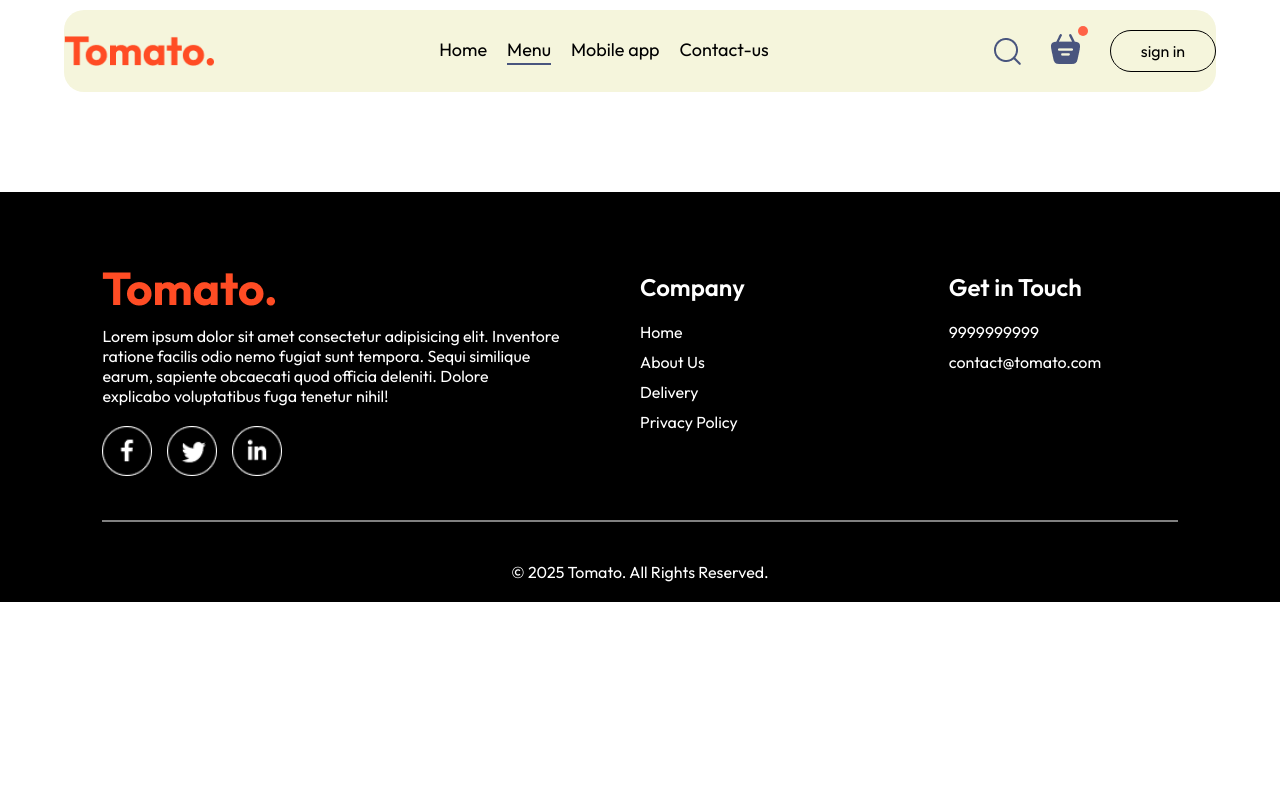
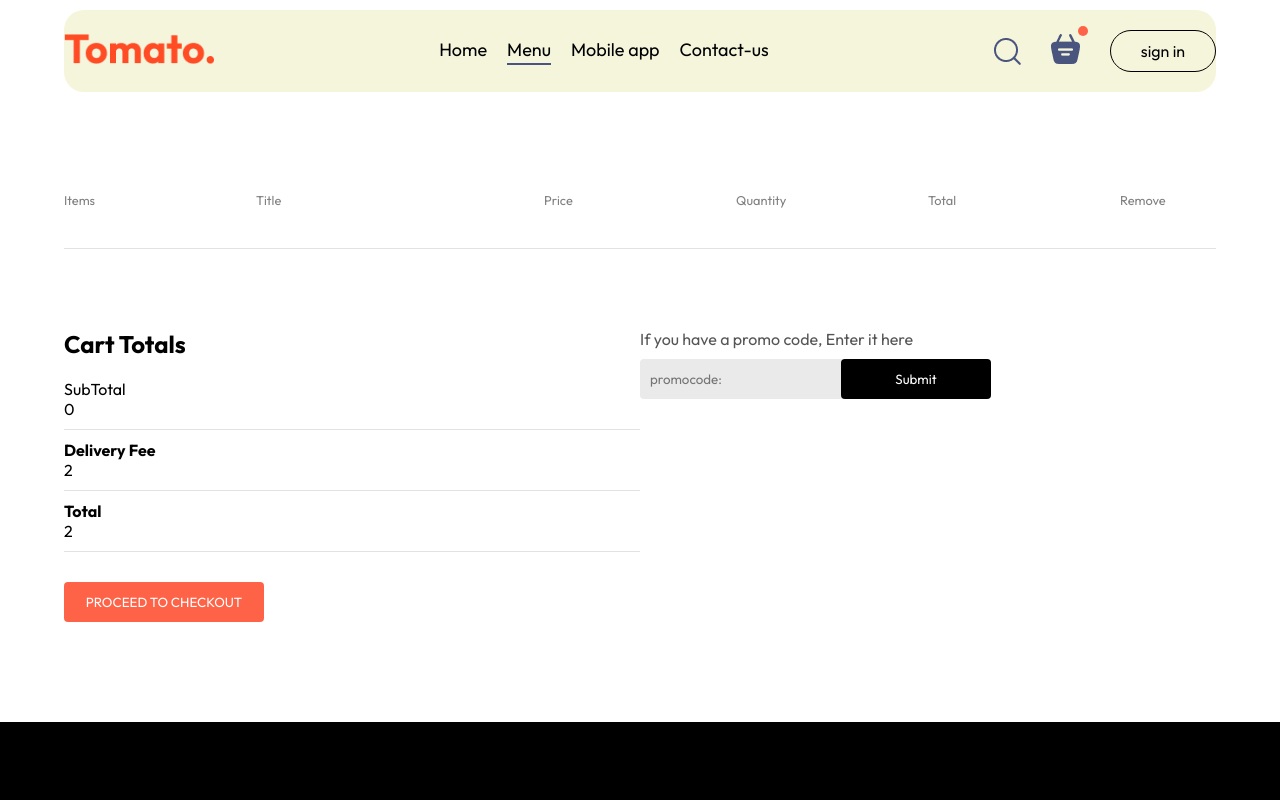
Before and after one commit to dark-knight2323/food-delivery-app, a React (Vite) app in the folder frontend/: page /cart in a window 1280 px wide. Shown: the top 800 px of the page. Built offline with nearby package versions, Linux system fonts and the light colour scheme.

Commit message:
completed sign in page

```diff
--- a/frontend/src/components/LoginPopUp/LoginPopUp.css
+++ b/frontend/src/components/LoginPopUp/LoginPopUp.css
@@ -1,4 +1,73 @@
 .login-popup-title img{
     cursor: pointer;
+}
+.login-popup{
+    position: absolute;
+    z-index: 1;
+    width: 100%;
+    height: 100%;
+    background-color: rgba(99, 105, 114, 0.589);
+    display: grid;
+}
 
+.login-popup-container{
+    place-self: center;
+    width: max(23vw , 330px);
+    color: rgb(90, 107, 107);
+    background-color: rgb(255, 255, 255);
+    display: flex;
+    flex-direction: column;
+    gap: 25px;
+    padding: 25px 30px;
+    border-radius: 8px;
+    font-size: 14px;
+    animation: fadeIn 0.5s;
 }
+.login-popup-title{
+    display: flex;
+    justify-content: space-between;
+    align-items: center;
+    color: black;
+}
+
+.login-popup-title img{
+    width: 16px;
+    cursor: pointer;
+}
+
+.login-popup-inputs{
+    display: flex;
+    flex-direction: column;
+    gap: 20px;
+}
+.login-popup-inputs input{
+    outline: none;
+    border: 1px solid black;
+    padding: 10px;
+    border-radius: 4px;
+}
+.login-popup-container button{
+    border: none;
+    padding: 10px;
+    border-radius: 4px;
+    color: white;
+    background-color: tomato;
+    font-size: 15px;
+    cursor: pointer;
+}
+.login-popup-condition{
+    display: flex;
+    align-items: start;
+    gap: 8px;
+    margin-top: -15px;
+}
+
+.login-popup-condition input{
+    margin-top: 5px;
+}
+
+.login-popup p span{
+    color: tomato;
+    font-weight: 500;
+    cursor: pointer;
+}
--- a/frontend/src/components/navbar/Navbar.jsx
+++ b/frontend/src/components/navbar/Navbar.jsx
@@ -7,7 +7,7 @@
     const [menu, setMenu] = useState("menu");
   return (
     <div className='navbar'>
-      <img src={assets.logo} alt="" className='logo'/>
+      <Link to='/'><img src={assets.logo} alt="" className='logo'/></Link>
       <ul className="navbarmenu">
         <Link onClick={()=> setMenu("home")}  className={menu === "home" ? "active":""}>Home</Link>
         <a href='#explore-menu'  onClick={()=> setMenu("menu")} className={menu === "menu" ? "active":""}>Menu</a>
@@ -17,9 +17,8 @@
       <div className="navbar-right">
         <img src={assets.search_icon} alt="" />
         <div className="navbar-search-icon">
-            <img src={assets.basket_icon} alt="" />
+            <Link to='/cart'><img src={assets.basket_icon} alt="" /></Link>
             <div className="dot">
-
             </div>
         </div>
         <button onClick={()=>{setShowLogin(true)}}> sign in</button>
--- a/frontend/src/context/StoreContext.jsx
+++ b/frontend/src/context/StoreContext.jsx
@@ -16,16 +16,24 @@
         setCartItems((prev)=> ({...prev, [itemId]:prev[itemId]-1}))
     }
 
-    useEffect(()=>{
-        console.log(cartItems);
-    }, [cartItems])
+    const getTotalCartAmount = () => {
+        let total =0;
+        for(const item in cartItems){
+            if(cartItems[item]>0){
+                let itemInfo = food_list.find((product)=>product._id === item);
+                total += itemInfo.price * cartItems[item];
+            }
+        }
+        return total;
+    }
 
     const contextValue = {
         food_list,
         cartItems,
         setCartItems,
         addToCart,
-        removeFromCart
+        removeFromCart,
+        getTotalCartAmount
     }
     return (
         <StoreContext.Provider value={contextValue}>
--- a/frontend/src/pages/Cart/Cart.css
+++ b/frontend/src/pages/Cart/Cart.css
@@ -0,0 +1,113 @@
+.cart{
+    margin-top: 100px;
+
+}
+
+.cart-items-title{
+    display: grid;
+    grid-template-columns: 1fr 1.5fr 1fr 1fr 1fr 0.5fr;
+    align-items: center;
+    color: gray;
+    font-size: max(1vw, 12px);
+}
+
+.cart-items-item{
+    margin: 10px 0px;
+    color: black;
+
+}
+
+.cart-items-item img{
+    width: 50px;
+
+}
+
+.cart hr{
+    height: 1px;
+    background-color: #e2e2e2;
+    border: none;
+
+}
+
+.cart-items-item .cross{
+    cursor: pointer;
+}
+
+.cart-bottom{
+    margin-top: 80px;
+    display: flex;
+    justify-content: space-between;
+}
+
+.cart-total{
+    flex: 1;
+    display: flex;
+    flex-direction: column;
+    gap: 20px;
+}
+
+.cart-total-details{
+    display: flex;
+    justify-content: space-between;
+    color: #848181;
+}
+
+.cart-total hr{
+    margin: 10px 0px;
+
+}
+
+.cart-total button{
+    border: none;
+    color: white;
+    background-color: tomato;
+    width: max(15vw, 200px);
+    padding: 12px 0px;
+    border-radius: 4px;
+    cursor: pointer;
+}
+
+.cart-promocode{
+    flex: 1;
+    display: flex;
+}
+
+.cart-promocode p{
+    color: #555;
+
+}
+
+.cart-promocode-input{
+    margin-top: 10px;
+    display: flex;
+    justify-content: space-between;
+    align-items: center;
+    background-color: #eaeaea;
+    border-radius: 4px;
+}
+
+.cart-promocode-input input{
+    background: transparent;
+    border: none;
+    outline: none;
+    padding-left: 10px;
+}
+
+.cart-promocode-input button{
+    cursor: pointer;
+    background-color: black;
+    color: white;
+    border-radius: 4px;
+    padding: 12px 5px;
+    border: none;
+    width: max(10vw, 150px);
+}
+
+@media (max-width:750px) {
+    .cart-bottom{
+        flex-direction: column-reverse;
+    }
+    .cart-promocode{
+        justify-content: start;
+    }
+}
--- a/frontend/src/pages/Cart/Cart.jsx
+++ b/frontend/src/pages/Cart/Cart.jsx
@@ -1,9 +1,74 @@
-import React from 'react'
+import React, { useContext } from 'react'
 import './Cart.css'
+import { StoreContext } from '../../context/StoreContext'
 const Cart = () => {
+  const { cartItems, food_list, removeFromCart , getTotalCartAmount} = useContext(StoreContext);
   return (
-    <div>
+    <div className="cart">
+      <div className="cart-items">
+        <div className="cart-items-title">
+          <p>Items</p>
+          <p>Title</p>
+          <p>Price</p>
+          <p>Quantity</p>
+          <p>Total</p>
+          <p>Remove</p>
+        </div>
+        <br />
+        <hr />
+        {food_list.map((item, index) => {
+          if (cartItems[item._id] > 0) {
+            return (
+              <>
+                <div className='cart-items-title cart-items-item'>
+                  <img src={item.image} alt="" />
+                  <p>{item.name}</p>
+                  <p>₹{item.price}</p>
+                  <p>{cartItems[item._id]}</p>
+                  <p>₹{item.price * cartItems[item._id]}</p>
+                  <p onClick= {()=>{removeFromCart(item._id)}}className='cross'>x</p>
+                </div>
+                <hr />
+              </>
 
+            )
+          }
+        })}
+      </div>
+      <div className="cart-bottom">
+        <div className="cart-total">
+          <h2>Cart Totals</h2>
+          <div>
+            <div className="cart-total-deltails">
+              <p>SubTotal</p>
+              <p>{getTotalCartAmount()}</p>
+            </div>
+            <hr />
+            <div className="cart-total-deltails">
+              <b>Delivery Fee</b>
+              <p>{2}</p>
+            </div>
+            <hr />
+            <div className="cart-total-deltails">
+              <b>Total</b>
+              <p>{getTotalCartAmount()+2}</p>
+            </div>
+            <hr />
+          </div>
+            <button>PROCEED TO CHECKOUT</button>
+        </div>
+        <div className="cart-promocode">
+          <div>
+            <p>If you have a promo code, Enter it here</p>
+            <div className="cart-promocode-input">
+              <input type="text" placeholder='promocode:'/>
+              <button>
+                Submit
+              </button>
+            </div>
+          </div>
+        </div>
+      </div>
     </div>
   )
 }
```
